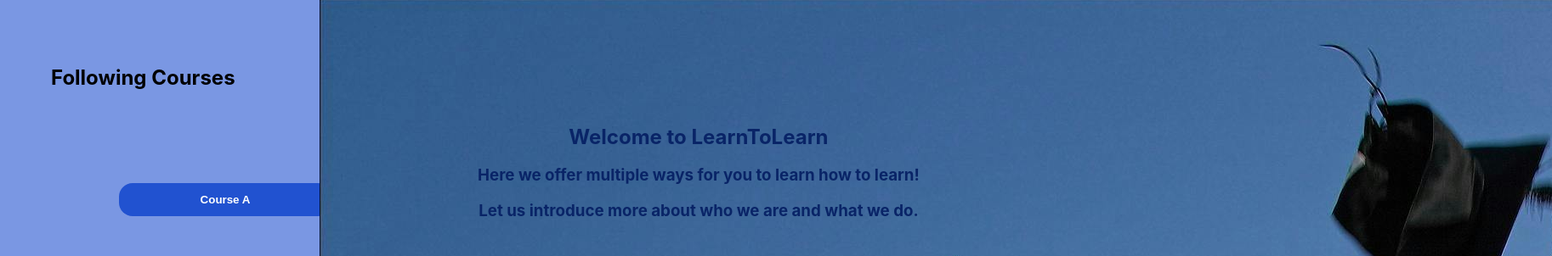
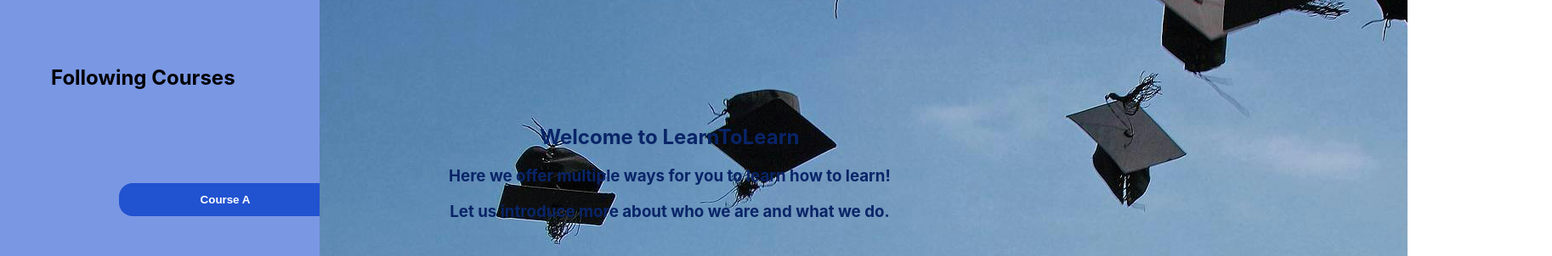
Before and after one commit to DiepvriesRisotto/INFOPROJTeam8, a plain HTML site: page index.html in a window 1280 px wide. Shown: the part 296-598 px from the top of the page at 85% size, 1826 px wide, since content can reach past the window. Drawn offline with Linux system fonts and the light colour scheme.

Commit message:
png background

```diff
--- a/index.html
+++ b/index.html
@@ -29,7 +29,7 @@
             </ul>
         </div>
         <div class="welcome">
-            <div class="trim"><img src="./img/pexels-pixabay-267885.jpg" alt="Graduation"></div>
+            <div class="trim"><img src="./img/geslaagd.png" alt="Graduation"></div>
             <div class="img_text">
                 <h2>Welcome to LearnToLearn</h2>
                 <h3>Here we offer multiple ways for you to learn how to learn!</h3>
--- a/styles.css
+++ b/styles.css
@@ -34,6 +34,7 @@ body {
     color: white;
     font-weight: bold;
     transition: 0.3s;
+
 }
 
 .header_buttons:hover{
@@ -64,7 +65,7 @@ body {
     color: white;
     font-weight: bold;
     transition: 0.3s;
-
+    margin-bottom: 20px;
 }
 
 .course_button:hover{
@@ -74,15 +75,26 @@ body {
 
 .trim {
     overflow: hidden;
-    max-width: 1450px;
-    max-height:800px;
+    max-width: 100%;
+    max-height: 100%;
 }
 
-.welcome {
-    position: relative;
-    text-align: center;
-    color: #092467;
-}
+
+ .welcome {
+        position: relative;
+        text-align: center;
+        color: #092467;
+        width: 100%;
+        height: auto;
+
+    }
+
+.img_text {
+        position: absolute;
+        top: 20%;
+        left: 20%;
+        transform: translate(-20%, -20%);
+    }
 
 .img_text {
     position: absolute;
```
Also changed, not shown: img/geslaagd.png (added), img/pexels-pixabay-267885.jpg (deleted).
